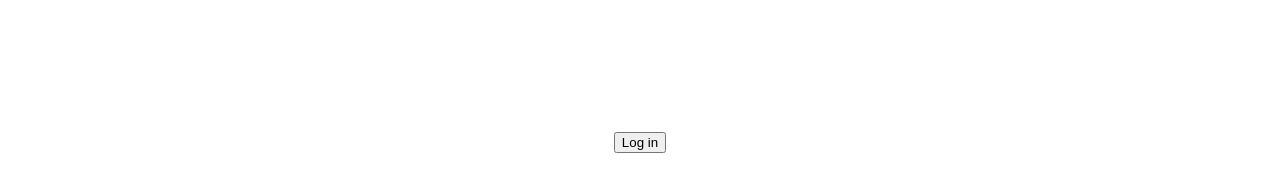
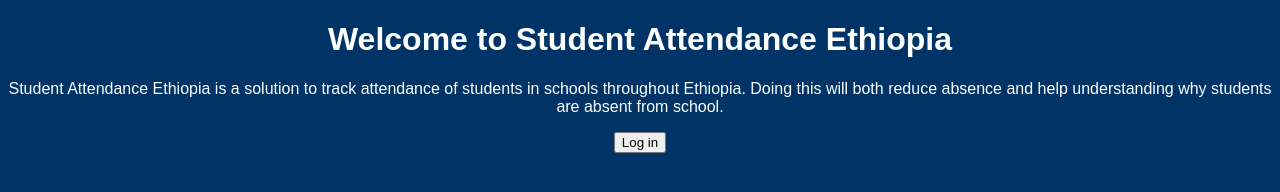
Before and after one commit to vetlelg/innovation-camp-website, a plain HTML site: page index.html in a window 1280 px wide. Drawn offline with Linux system fonts and the light colour scheme.

Commit message:
updated background color

```diff
--- a/stylesheet.css
+++ b/stylesheet.css
@@ -1,7 +1,7 @@
 
 body {
   font-family: Arial, Helvetica, sans-serif;
-  background-color: Dark midnight blue;
+  background-color: #003366;
   color: white;
   text-align: center;
 }
```
